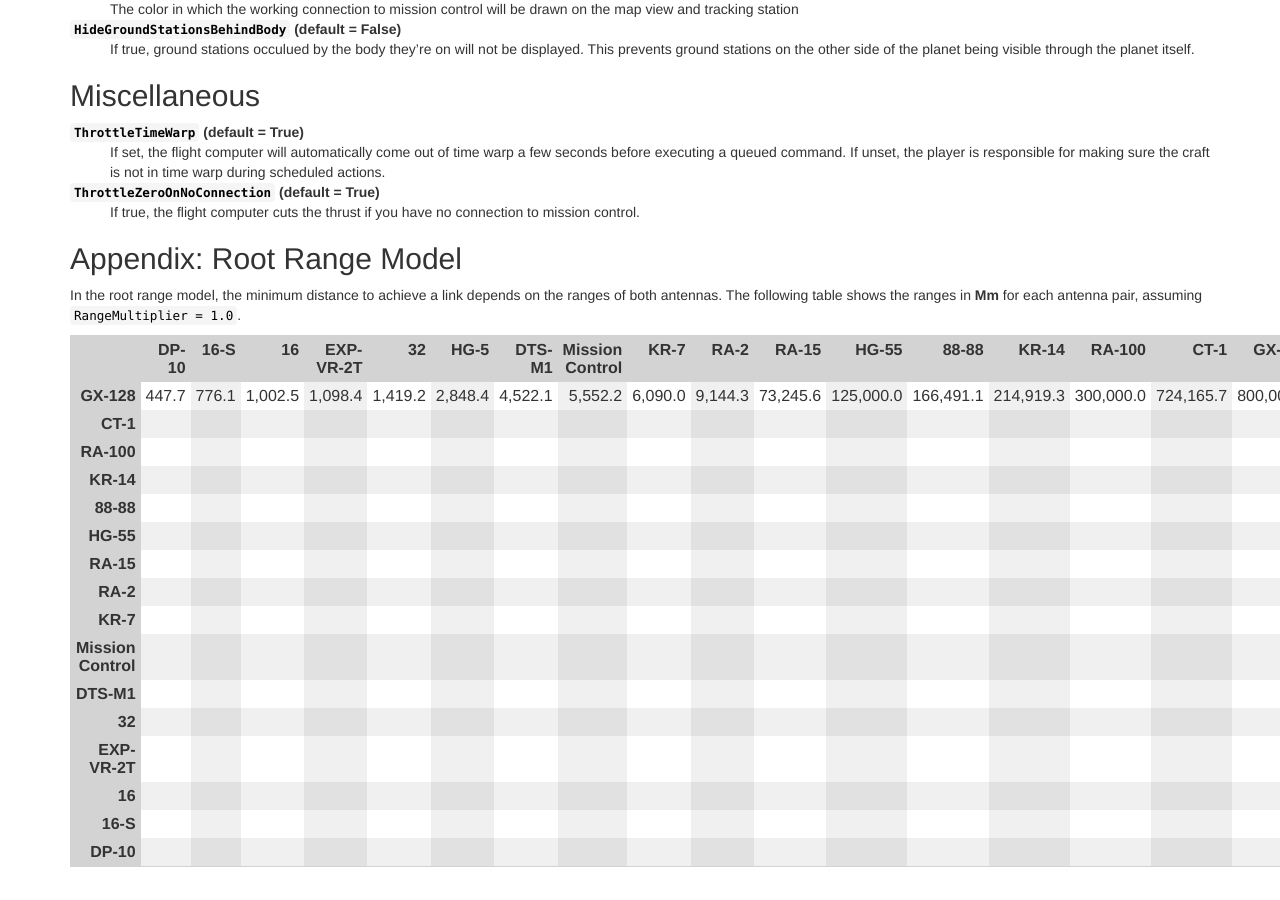
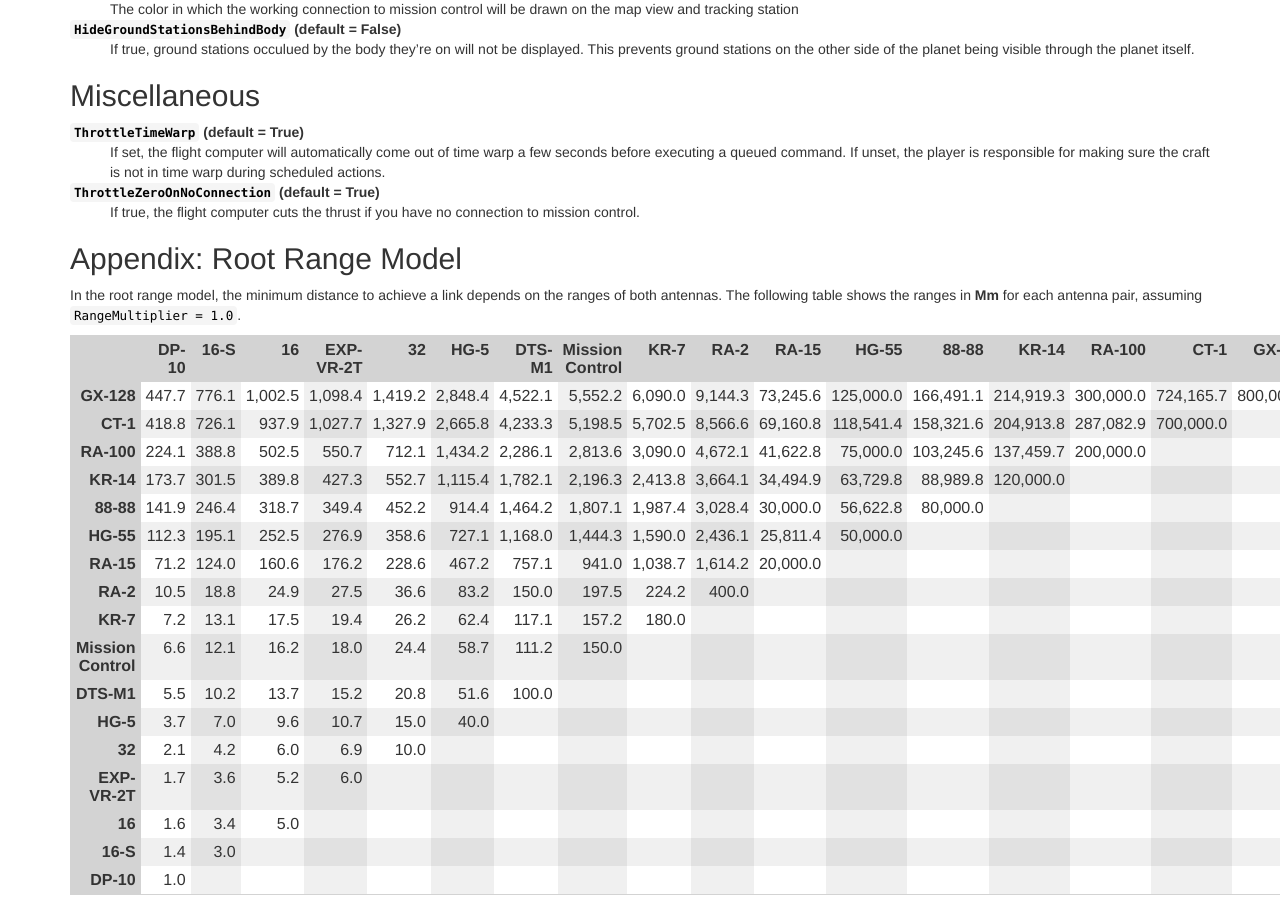
Before and after one commit to RemoteTechnologiesGroup/RemoteTech, a Jekyll site: the page built from guide/settings.md, in a window 1280 px wide and 900 px high, scrolled down 1404 px. Built offline with Jekyll 4.4.1, drawn with Linux system fonts in a browser that asks for light colours; nearby versions of some CDN libraries; before the commit the page ends 2276 px from its top, so only the background shows below that.

Commit message:
Add rest of data to the root-model table

```diff
--- a/guide/settings.md
+++ b/guide/settings.md
@@ -78,19 +78,20 @@ In the root range model, the minimum distance to achieve a link depends on the r
 &nbsp; | DP-10 | 16-S | 16 | EXP-VR-2T | 32 | HG-5 | DTS-M1 | Mission<br/>Control | KR-7 | RA-2 | RA-15 | HG-55 | 88-88 | KR-14 | RA-100 | CT-1 | GX-128
 ---: | ---: | ---: | ---: | ---: | ---: | ---: | ---: | ---: | ---: | ---: | ---: | ---: | ---: | ---: | ---: | ---: | ---:
 GX-128 | 447.7 | 776.1 | 1,002.5 | 1,098.4 | 1,419.2 | 2,848.4 | 4,522.1 | 5,552.2 | 6,090.0 | 9,144.3 | 73,245.6 | 125,000.0 | 166,491.1 | 214,919.3 | 300,000.0 | 724,165.7 | 800,000.0
-CT-1 |
-RA-100 |
-KR-14 |
-88-88 |
-HG-55 |
-RA-15 |
-RA-2 |
-KR-7 |
-Mission<br/>Control |
-DTS-M1 |
-32 |
-EXP-VR-2T |
-16 |
-16-S |
-DP-10 |
+CT-1 | 418.8 | 726.1 | 937.9 | 1,027.7 | 1,327.9 | 2,665.8 | 4,233.3 | 5,198.5 | 5,702.5 | 8,566.6 | 69,160.8 | 118,541.4 | 158,321.6 | 204,913.8 | 287,082.9 | 700,000.0
+RA-100 | 224.1 | 388.8 | 502.5 | 550.7 | 712.1 | 1,434.2 | 2,286.1 | 2,813.6 | 3,090.0 | 4,672.1 | 41,622.8 | 75,000.0 | 103,245.6 | 137,459.7 | 200,000.0
+KR-14 | 173.7 | 301.5 | 389.8 | 427.3 | 552.7 | 1,115.4 | 1,782.1 | 2,196.3 | 2,413.8 | 3,664.1 | 34,494.9 | 63,729.8 | 88,989.8 | 120,000.0
+88-88 | 141.9 | 246.4 | 318.7 | 349.4 | 452.2 | 914.4 | 1,464.2 | 1,807.1 | 1,987.4 | 3,028.4 | 30,000.0 | 56,622.8 | 80,000.0
+HG-55 | 112.3 | 195.1 | 252.5 | 276.9 | 358.6 | 727.1 | 1,168.0 | 1,444.3 | 1,590.0 | 2,436.1 | 25,811.4 | 50,000.0
+RA-15 | 71.2 | 124.0 | 160.6 | 176.2 | 228.6 | 467.2 | 757.1 | 941.0 | 1,038.7 | 1,614.2 | 20,000.0
+RA-2 | 10.5 | 18.8 | 24.9 | 27.5 | 36.6 | 83.2 | 150.0 | 197.5 | 224.2 | 400.0
+KR-7 | 7.2 | 13.1 | 17.5 | 19.4 | 26.2 | 62.4 | 117.1 | 157.2 | 180.0
+Mission<br/>Control | 6.6 | 12.1 | 16.2 | 18.0 | 24.4 | 58.7 | 111.2 | 150.0
+DTS-M1 | 5.5 | 10.2 | 13.7 | 15.2 | 20.8 | 51.6 | 100.0
+HG-5 | 3.7 | 7.0 | 9.6 | 10.7 | 15.0 | 40.0
+32 | 2.1 | 4.2 | 6.0 | 6.9 | 10.0
+EXP-VR-2T | 1.7 | 3.6 | 5.2 | 6.0
+16 | 1.6 | 3.4 | 5.0
+16-S | 1.4 | 3.0
+DP-10 | 1.0
 {:.data .shadecol .sidehead}
```
